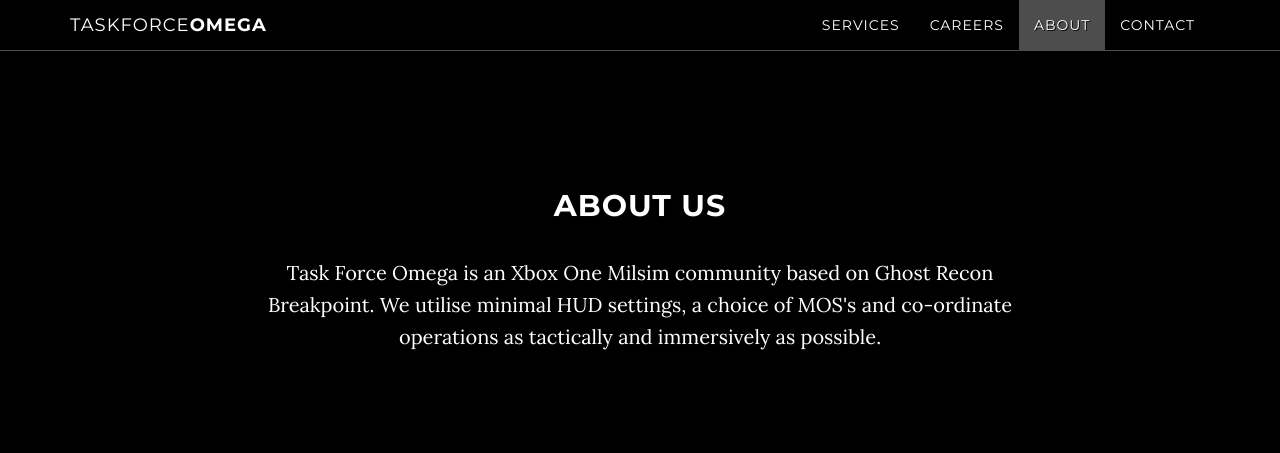
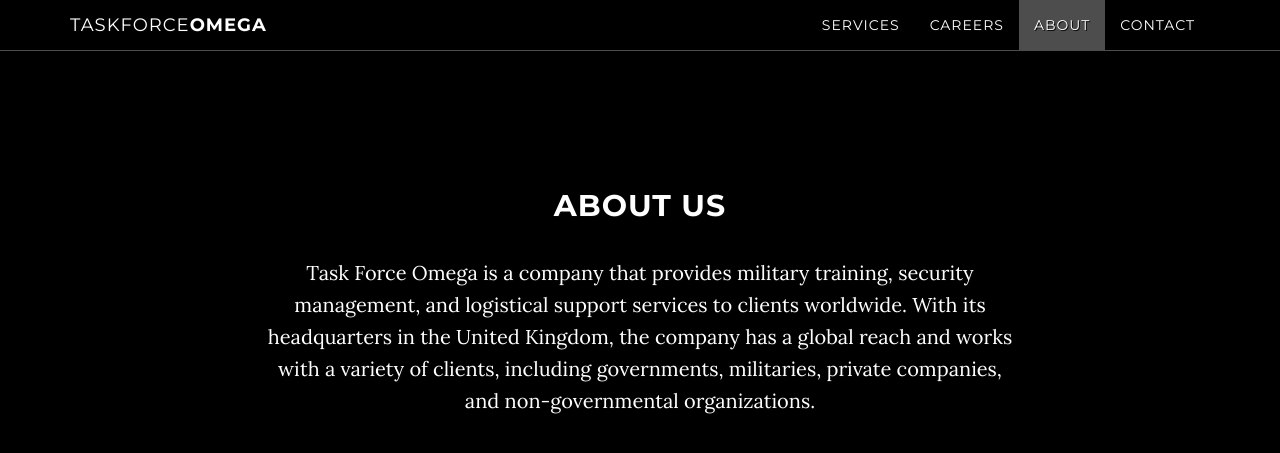
Before and after one commit to taskforceomega/taskforceomega.github.io, a Jekyll site: the page built from index.html, in a window 1280 px wide and 900 px high, scrolled down 2725 px, cut to the strip 0-584 px from the top of the window. Shown: the top 453 px of the strip. Built offline with Jekyll 4.4.1, drawn with Linux system fonts in a browser that asks for light colours.

Commit message:
Update about.html

```diff
--- a/_includes/about.html
+++ b/_includes/about.html
@@ -3,7 +3,7 @@
         <div class="row">
             <div class="col-lg-8 col-lg-offset-2">
                 <h2>About Us</h2>
-                <p>Task Force Omega is an Xbox One Milsim community based on Ghost Recon Breakpoint. We utilise minimal HUD settings, a choice of MOS's and co-ordinate operations as tactically and immersively as possible.</p>
+                <p>Task Force Omega is a company that provides military training, security management, and logistical support services to clients worldwide. With its headquarters in the United Kingdom, the company has a global reach and works with a variety of clients, including governments, militaries, private companies, and non-governmental organizations.</p>
             </div>
         </div>
     </section>
```
